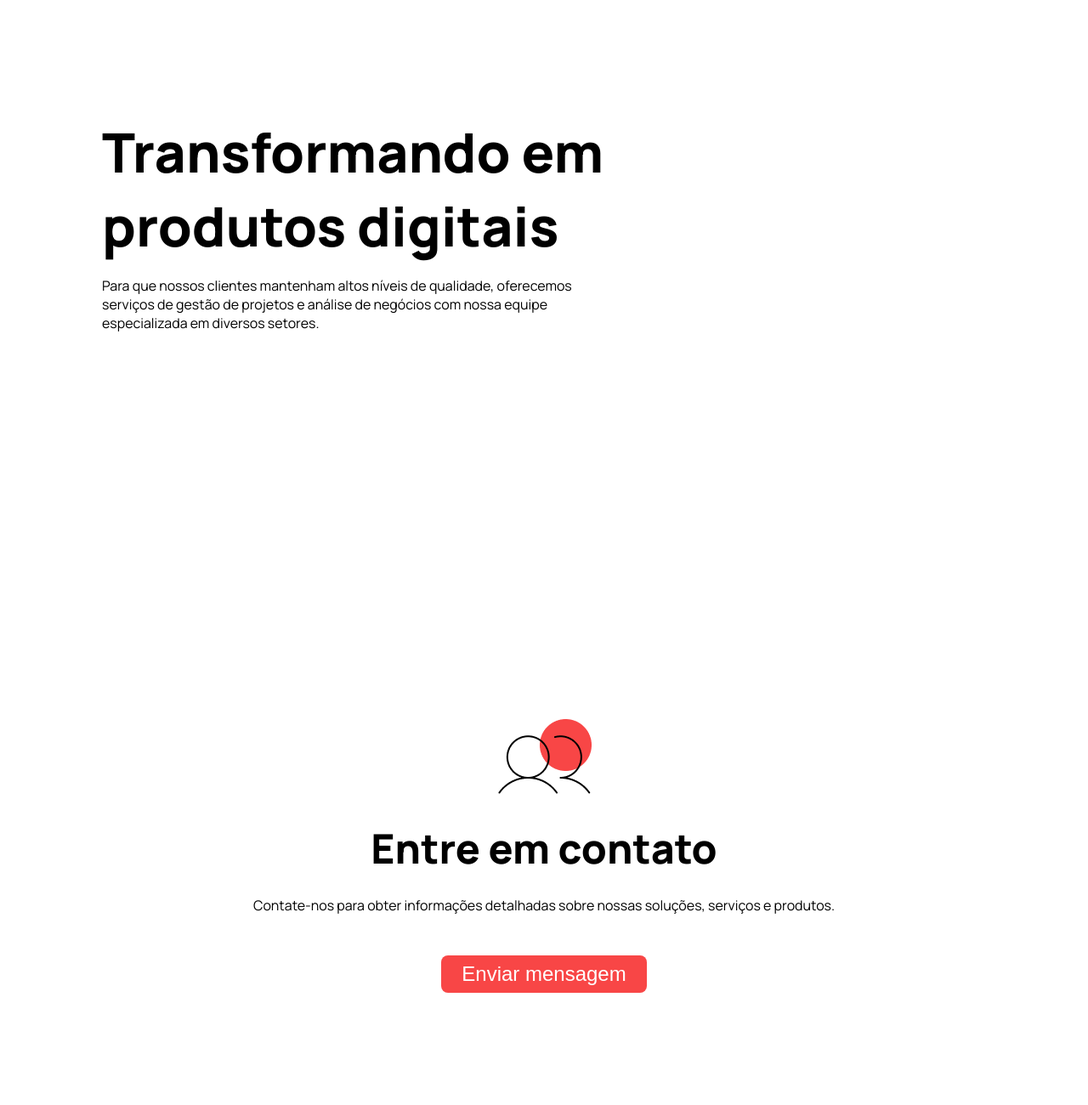
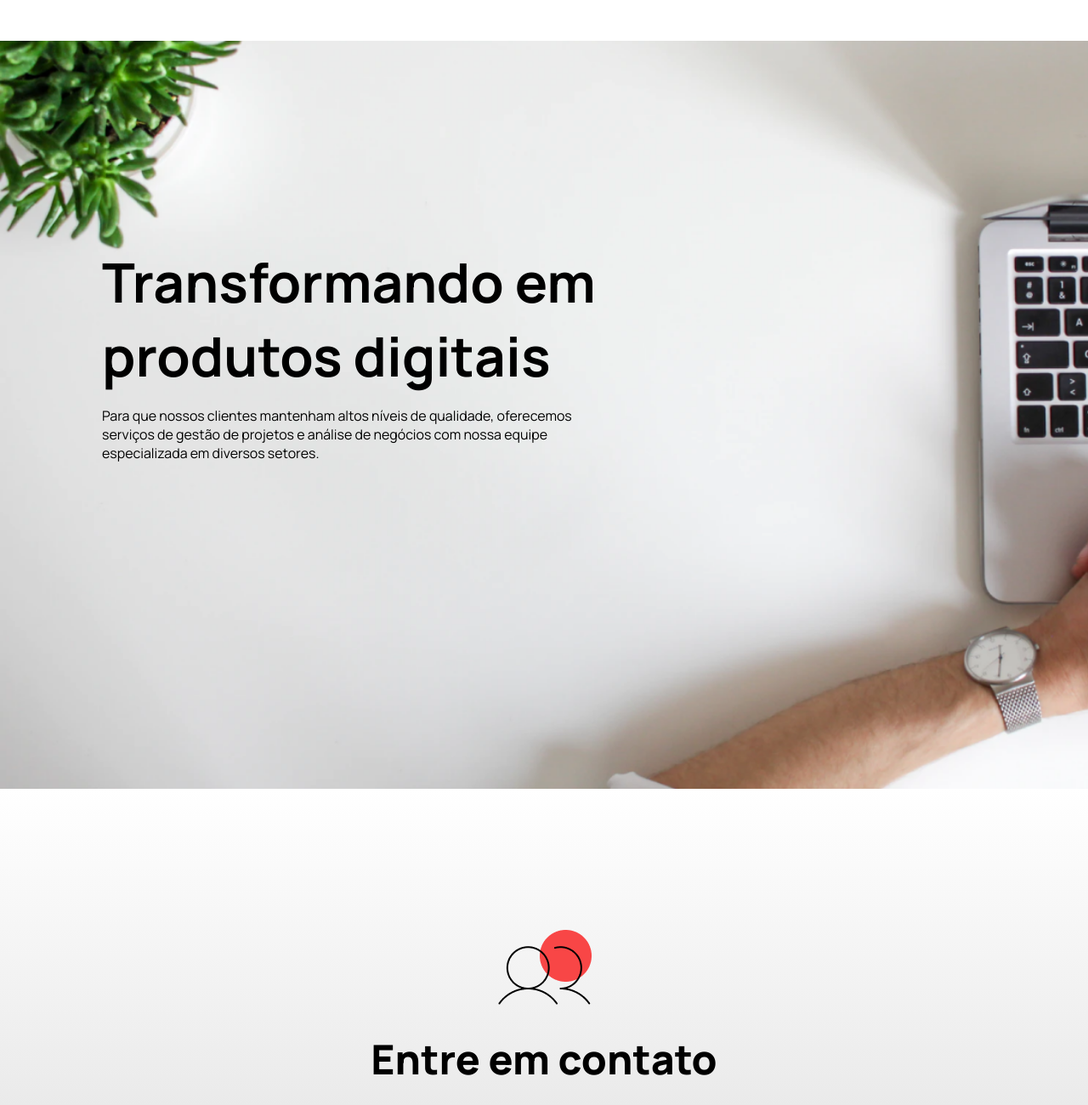
Before and after one commit to edivanBarbosa/responsividade, a plain HTML site: page index.html in a window 1280 px wide. Shown: the top 1300 px of the page at 85% size. Drawn offline with Linux system fonts and the light colour scheme.

Commit message:
Aplicao do backgraund, animação button

```diff
--- a/Styles.css
+++ b/Styles.css
@@ -3,6 +3,7 @@ html {
     width: 100%;
     height: 100%;
     box-sizing: border-box;
+    font-size: 16px;
 }
 body{
     margin: 0;
@@ -11,35 +12,40 @@ body{
 button {
     background-color: #F84646;
     color: #fff;
-    font-weight: 500;
-    font-size: 24px;
-    padding: 8px 24px;
-    border-radius: 8px;
+    font-weight: 800;
+    font-size: 1.5rem;
+    padding: .5rem 1.5rem;
+    border-radius: .5rem;
     border: none;
     cursor: pointer;
 }
 h1{
-    font-size: 64px;
-    font-weight: 800;
+    font-size: 4rem;
+    font-weight: 700;
     margin: 0;
 }
 h2{
-    font-size: 48px;
+    font-size: 3rem;
     font-weight: 800;
     margin: 0;
 }
 #presentation-container {
-    padding: 40px 120px;
-    height: 600px;
+    margin-top: 3rem;
+    padding: 2.5rem 7.5rem;
+    height: 100vh;
+    background-image:url(./assets/Rectangle\ 1.png);
+    background-repeat: no-repeat;
+    background-size: cover;
+
 }
 #presentation {
-    width: 600px;
+    width: 37.5rem;
     position: relative;
-    top: calc(50% - 205px);
+    top: calc(50% - 12.5rem);
 
 }
 .container {
-    padding: 160px 120px;
+    padding: 10rem 7.5rem;
     text-align: center;
 }
 .contact title {
@@ -47,9 +53,20 @@ h2{
 
 }
 .container > p {
-    margin-top: 24px;
+    margin-top: 3.5rem;
 }
 
 .container > button {
-    margin-top: 32px;
+    margin-top: 2rem;
+    transition: opacity 0.5s ease-in-out; transform: 0.5s .2s;
 }
+.container > button:hover {
+    opacity: 0.8;
+    transform: scale(1.1);
+}
+.background-gradient {
+
+    background: linear-gradient(180deg, #fff, #d9d9d9)
+
+
+}
--- a/index.html
+++ b/index.html
@@ -17,7 +17,7 @@
                 <p>Para que nossos clientes mantenham altos níveis de qualidade, oferecemos serviços de gestão de projetos e análise de negócios com nossa equipe especializada em diversos setores.</p>
             </div>
         </section>
-        <section class="container ">
+        <section class="container background-gradient">
                 <img src="./assets/user.png" alt="">
                 <h2 class="contact-title">Entre em contato</h2>
                 <p>Contate-nos para obter informações detalhadas sobre nossas soluções, serviços e produtos.</p>
```
Also changed, not shown: assets/Rectangle 1.png (added).
